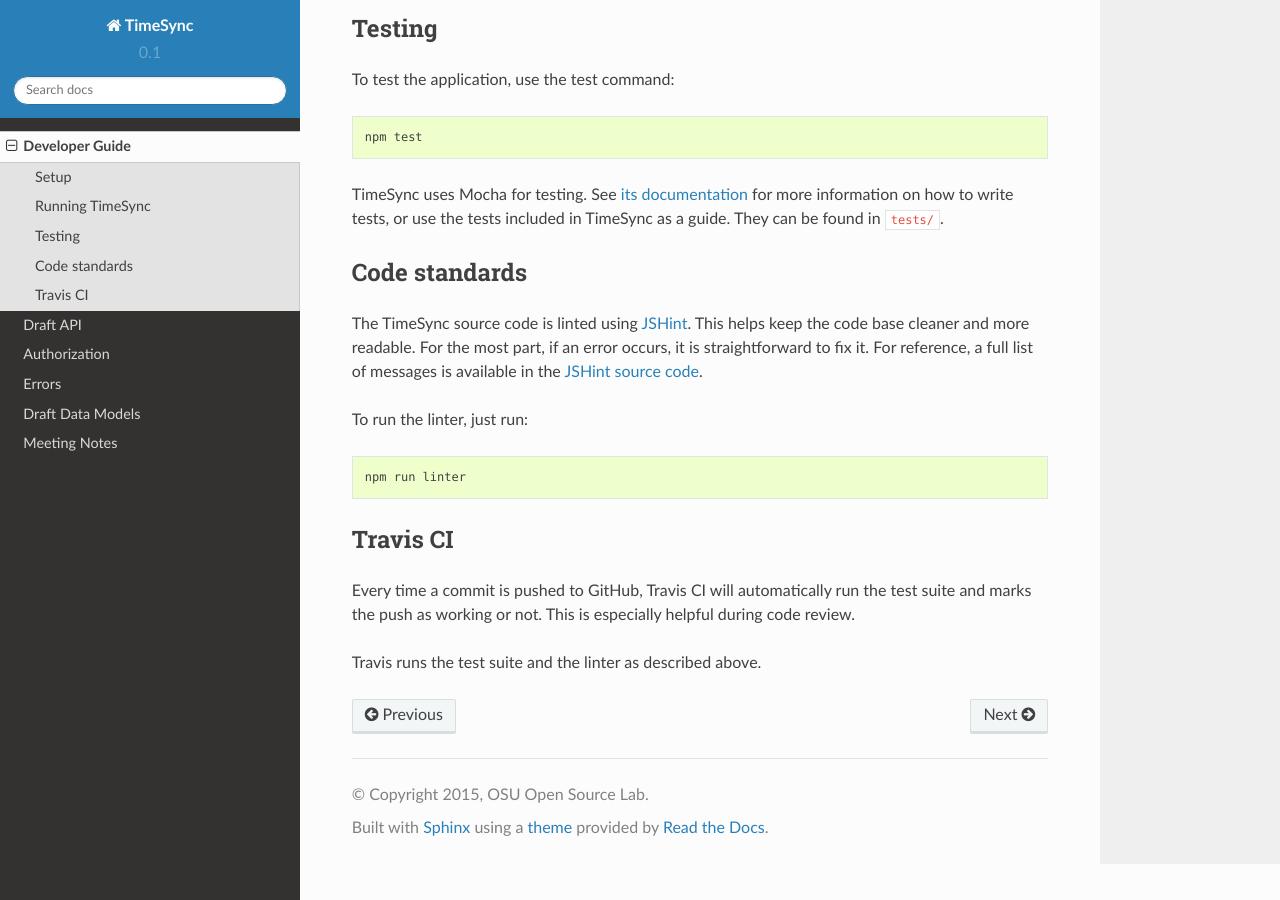
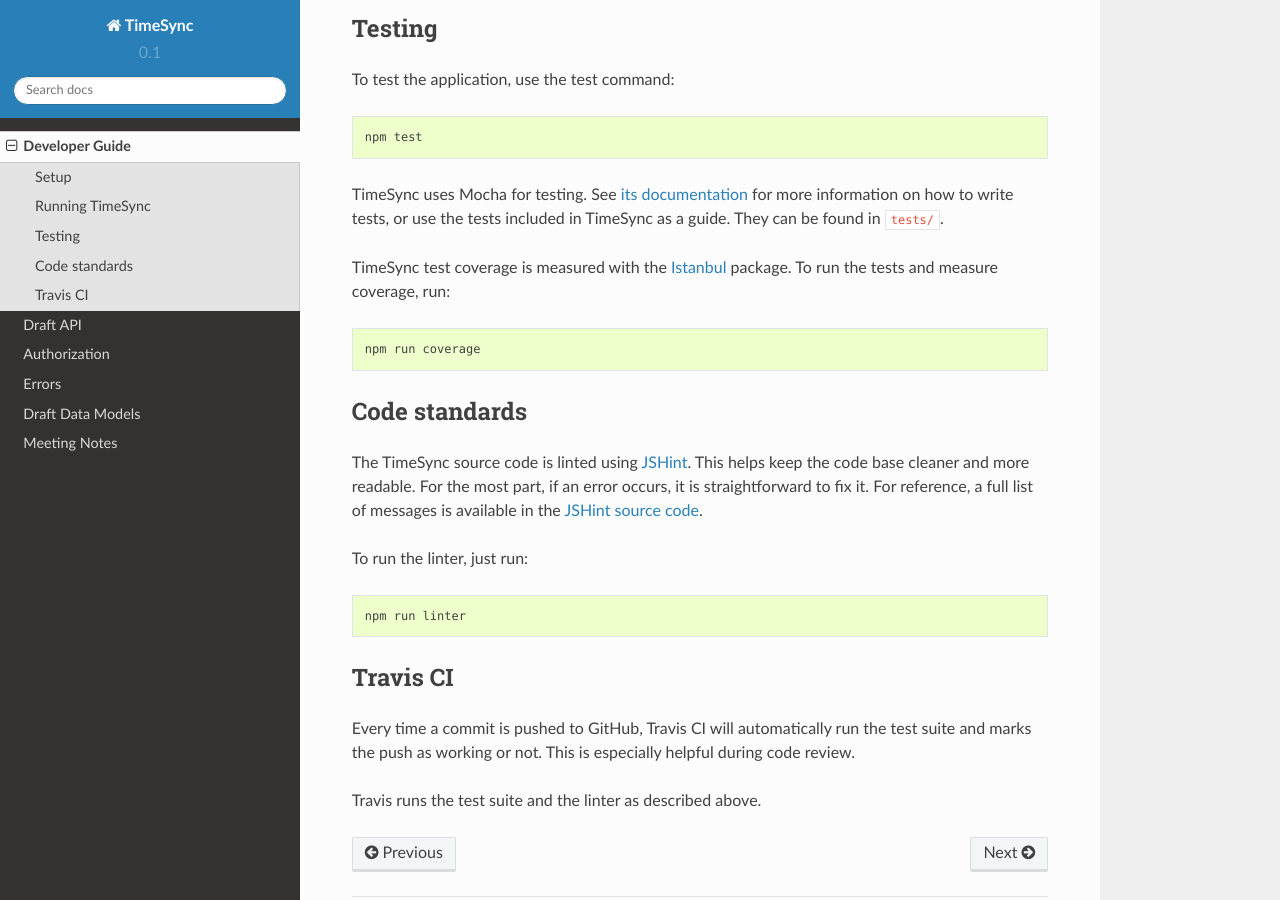
Before and after one commit to osuosl/timesync-node, a Sphinx documentation site: the page built from docs/source/dev/development.rst, in a window 1280 px wide and 900 px high, scrolled down 1369 px. Built offline with Sphinx 7.4.7 and the Read the Docs theme 2.0.0, drawn with Linux system fonts in a browser that asks for light colours.

Commit message:
Document running Istanbul test coverage

```diff
--- a/docs/source/dev/development.rst
+++ b/docs/source/dev/development.rst
@@ -71,6 +71,12 @@
 on how to write tests, or use the tests included in TimeSync as a guide. They
 can be found in ``tests/``.
 
+TimeSync test coverage is measured with the `Istanbul`_ package. To run the
+tests and measure coverage, run::
+
+	npm run coverage
+
+.. _Istanbul: https://github.com/gotwarlost/istanbul
 .. _`its documentation`: http://mochajs.org/
 
 Code standards
```
